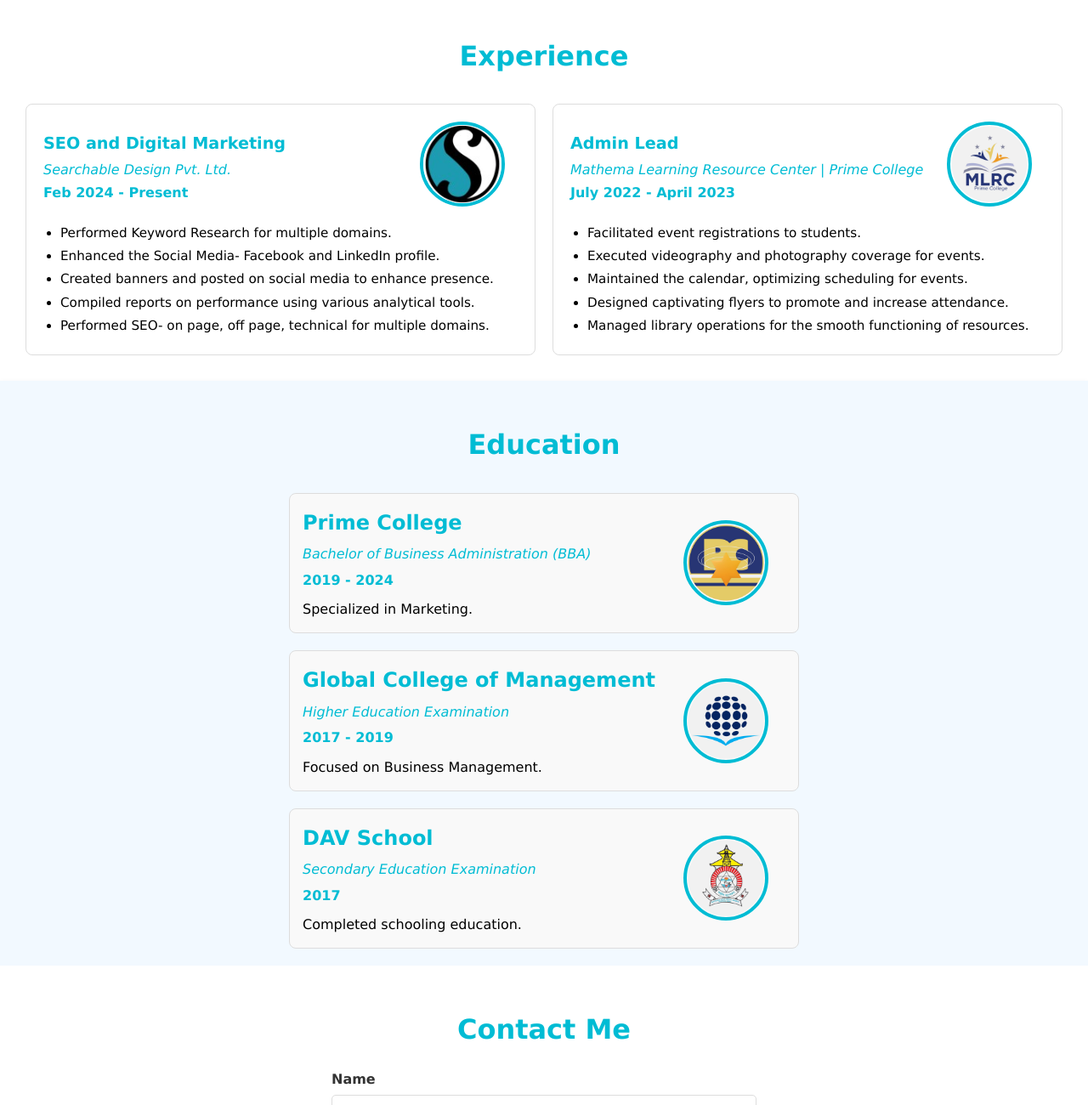
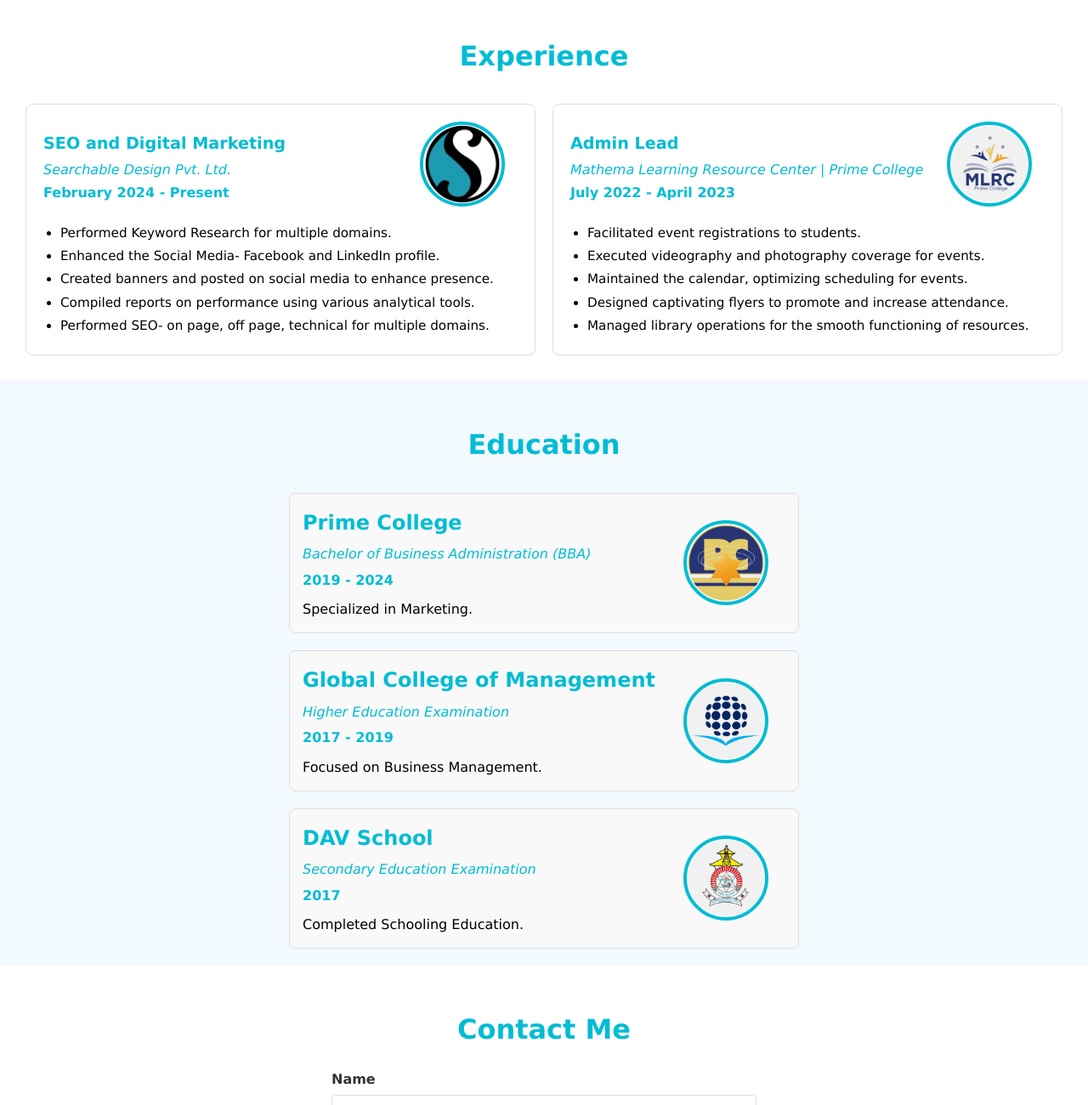
Before and after one commit to smritimaharjan112/portfolio, a plain HTML site: page index.html in a window 1280 px wide. Shown: the part 2118-3418 px from the top of the page at 85% size. Drawn offline with Linux system fonts and the light colour scheme.

Commit message:
Update index.html

```diff
--- a/index.html
+++ b/index.html
@@ -675,7 +675,7 @@ button:hover {
                     <div>
                         <h2>SEO and Digital Marketing</h2>
                         <p class="company">Searchable Design Pvt. Ltd.</p>
-                        <p class="dates">Feb 2024 - Present</p>
+                        <p class="dates">February 2024 - Present</p>
                     </div>
                     <div class="experience-logo">
                         <img src="searchabledesign_logo.jpg" alt="Company 1 Logo">
@@ -740,7 +740,7 @@ button:hover {
                 <h2>DAV School</h2>
                 <p class="degree">Secondary Education Examination</p>
                 <p class="dates">2017</p>
-                <p class="description">Completed schooling education.</p>
+                <p class="description">Completed Schooling Education.</p>
             </div>
             <div class="education-logo">
                 <img src="dav.png" alt="Institution 3 Logo">
```
